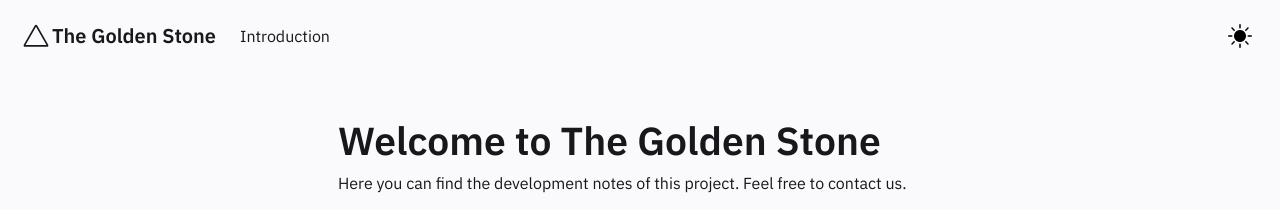
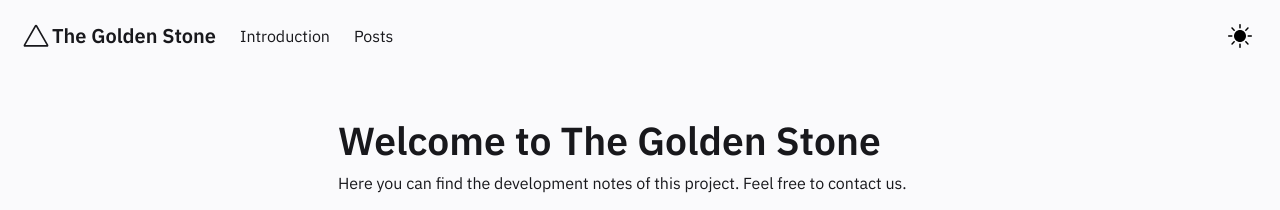
Before and after one commit to TheGoldenStone/thegoldenstone.github.io, a Jekyll site: the page built from pages/index.md, in a window 1280 px wide. Shown: the top 210 px of the page. Built offline with Jekyll 4.4.1, drawn with Linux system fonts in a browser that asks for light colours.

Commit message:
Update Header.html

```diff
--- a/_includes/Header.html
+++ b/_includes/Header.html
@@ -58,6 +58,9 @@
         <a href="https://thegoldenstone.github.io/notes/Introduction" class="navbar-item">
           Introduction
         </a>
+        <a href="https://thegoldenstone.github.io/posts" class="navbar-item">
+          Posts
+        </a>
       </div>
       <div class="navbar-end is-hidden-mobile" onclick="modeSwitcher()" >
         <div class="navbar-item">
```
